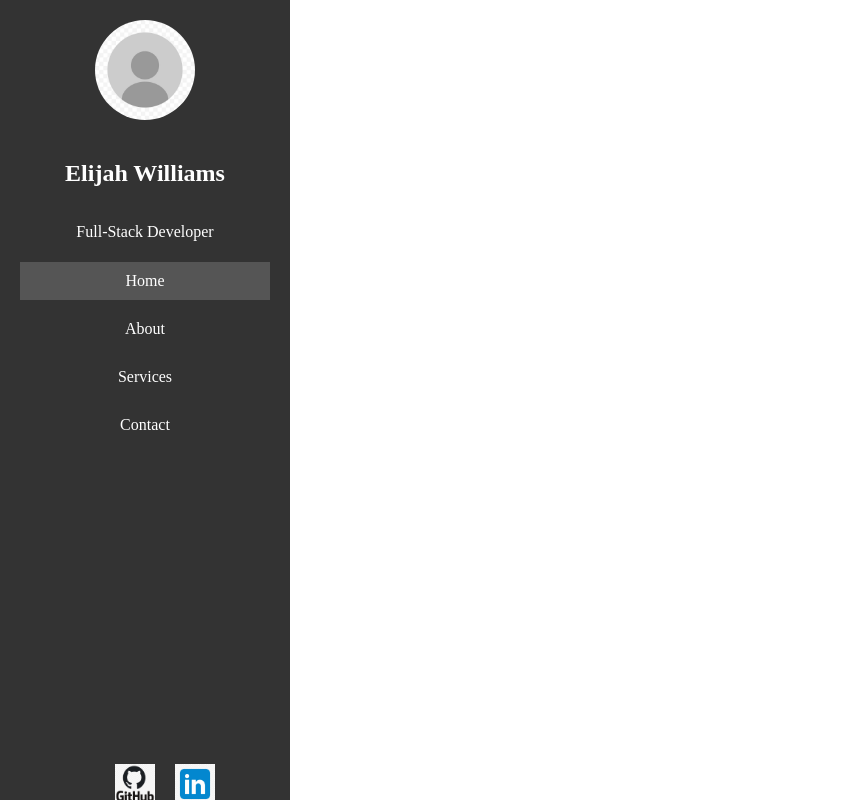
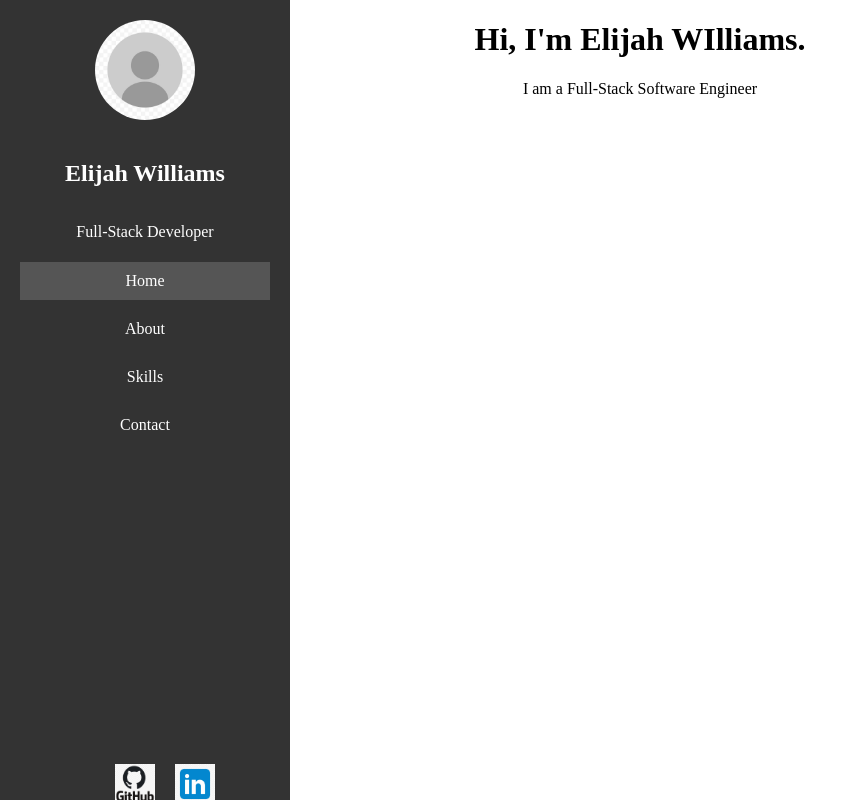
Before and after one commit to ElijahSWilliams/Portfolio, a React (Vite) app: page / in a window 1280 px wide. Shown: the whole page, without its empty margins (0-847 px from the left). Built offline with nearby package versions, Linux system fonts and the light colour scheme.

Commit message:
Small Updates

```diff
--- /dev/null
+++ b/src/Components/About/About.css
@@ -0,0 +1,6 @@
+.about {
+}
+
+.about__title {
+  text-align: center;
+}
--- /dev/null
+++ b/src/Components/About/About.jsx
@@ -0,0 +1,12 @@
+import "./About.css";
+
+function About() {
+  return (
+    <div className="about">
+      <h1 className="about__title">About Me:</h1>
+      <p className="abput--description">I Am A Programmer</p>
+    </div>
+  );
+}
+
+export default About;
--- a/src/Components/App/App.jsx
+++ b/src/Components/App/App.jsx
@@ -1,14 +1,20 @@
 import { useState } from "react";
 import "./App.css";
-import Header from "../Header/Header";
+import Home from "../Home/Home";
 import SideBar from "../Sidebar/Sidebar";
+import { Routes, Route } from "react-router-dom";
+import Skills from "../Skills/Skills";
+import About from "../About/About";
 
 function App() {
-  const [count, setCount] = useState(0);
-
   return (
     <div className="page">
       <SideBar />
+      <Routes>
+        <Route path="/" element={<Home />} />
+        <Route path="/about" element={<About />} />
+        <Route path="/skills" element={<Skills />} />
+      </Routes>
     </div>
   );
 }
--- a/src/Components/Header/Header.css
+++ /dev/null
@@ -1,6 +0,0 @@
-/* .header {
-}
-
-.header__title {
-}
- */
--- a/src/Components/Header/Header.jsx
+++ /dev/null
@@ -1,11 +0,0 @@
-import "./Header.css";
-
-function Header() {
-  return (
-    <div className="header">
-      <h1 className="header__title"></h1>
-    </div>
-  );
-}
-
-export default Header;
--- /dev/null
+++ b/src/Components/Home/Home.css
@@ -0,0 +1,6 @@
+.home {
+  text-align: center;
+}
+
+.home__title {
+}
--- /dev/null
+++ b/src/Components/Home/Home.jsx
@@ -0,0 +1,12 @@
+import "./Home.css";
+
+function Home() {
+  return (
+    <div className="home">
+      <h1 className="home__title">Hi, I'm Elijah WIlliams. </h1>
+      <p className="home__description">I am a Full-Stack Software Engineer</p>
+    </div>
+  );
+}
+
+export default Home;
--- a/src/Components/Sidebar/Sidebar.jsx
+++ b/src/Components/Sidebar/Sidebar.jsx
@@ -25,8 +25,8 @@ function Sidebar() {
         <NavLink to="/about" className={customClass}>
           About
         </NavLink>
-        <NavLink to="/services" className={customClass}>
-          Services
+        <NavLink to="/skills" className={customClass}>
+          Skills
         </NavLink>
         <NavLink to="/contact" className={customClass}>
           Contact
--- /dev/null
+++ b/src/Components/Skills/Skills.css
@@ -0,0 +1,3 @@
+.skills {
+  text-align: center;
+}
--- /dev/null
+++ b/src/Components/Skills/Skills.jsx
@@ -0,0 +1,11 @@
+import "./Skills.css";
+
+function Skills() {
+  return (
+    <div className="skills">
+      <h1 className="skills__title">Skills:</h1>
+    </div>
+  );
+}
+
+export default Skills;
```
Also changed, not shown: src/Components/Contact/Contact.jsx (added, +11 -0 lines), src/Components/Contact/Contact.css (added).
